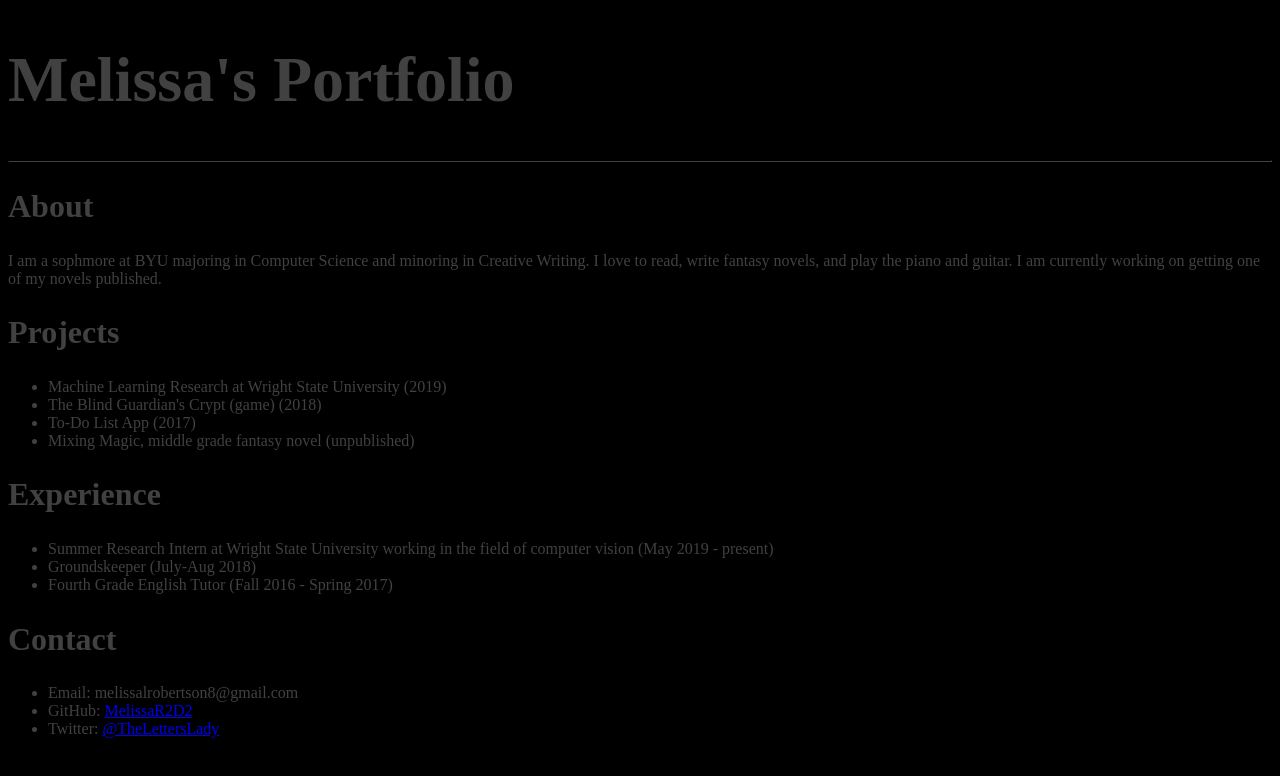
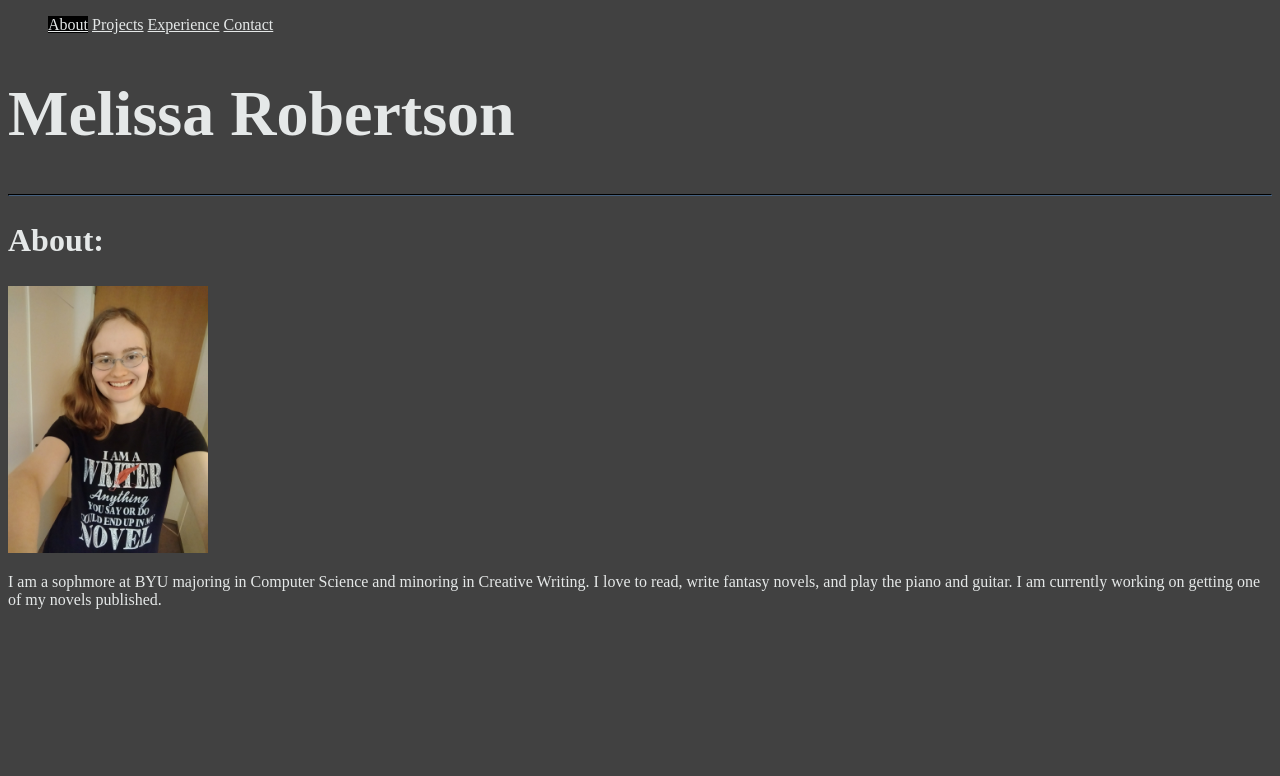
Before and after one commit to MelissaR2D2/CS260Fall2019, a plain HTML site: page portfolio/index.html in a window 1280 px wide. Drawn offline with Linux system fonts and the light colour scheme.

Commit message:
Stuff for HTML 3 activity

```diff
--- a/portfolio/index.html
+++ b/portfolio/index.html
@@ -2,32 +2,22 @@
 <html>
     <head>
         <title>Melissa's Portfolio</title>
-        <link rel='stylesheet' href='styles.css'/>
+        <link rel='stylesheet' href='portfolio.css'/>
     </head>
     <body>
-        <h1>Melissa's Portfolio</h1>
+        <nav>
+            <ul>
+                <li class='active'><a href='index.html'>About</a></li>
+                <li><a href='projects.html'>Projects</a></li>
+                <li><a href='experience.html'>Experience</a></li>
+                <li><a href='contact.html'>Contact</a></li>
+            </ul>
+        </nav>
+        <h1>Melissa Robertson</h1>
         <hr>
-        <h2>About</h2>
+        <h2>About:</h2>
+        <img src="portrait.jpg" width=200>
         <p>I am a sophmore at BYU majoring in Computer Science and minoring in Creative Writing.
         I love to read, write fantasy novels, and play the piano and guitar. I am currently working on getting one of my novels published.</p>
-        <h2>Projects</h2>
-        <ul>
-            <li>Machine Learning Research at Wright State University (2019)</li>
-            <li>The Blind Guardian's Crypt (game) (2018)</li>
-            <li>To-Do List App (2017)</li>
-            <li>Mixing Magic, middle grade fantasy novel (unpublished)</li>
-        </ul>
-        <h2>Experience</h2>
-        <ul>
-            <li>Summer Research Intern at Wright State University working in the field of computer vision (May 2019 - present)</li>
-            <li>Groundskeeper (July-Aug 2018)</li>
-            <li>Fourth Grade English Tutor (Fall 2016 - Spring 2017) </li>
-        </ul>
-        <h2>Contact</h2>
-        <ul>
-            <li>Email: melissalrobertson8@gmail.com</li>
-            <li>GitHub: <a href="https://github.com/MelissaR2D2">MelissaR2D2</a> </li>
-            <li>Twitter: <a href="https://twitter.com/TheLettersLady">@TheLettersLady</a></li>
-        </ul>
     </body>
 </html>
--- /dev/null
+++ b/portfolio/portfolio.css
@@ -0,0 +1,44 @@
+
+a {
+    color:#E5E8E8;
+}
+
+body {
+    color: #E5E8E8; /* Dark gray */
+    background-color: #414141;
+    font-size: 16px
+}
+
+h1 {
+    font-size: 4em;
+}
+
+h2 {
+    font-size: 2em;
+}
+
+hr {
+   background-color: #17202A;
+   border-color: #17202A;
+}
+
+nav li {
+  display: inline;
+  color: #E5E8E8;
+}
+
+.active {
+  background-color: #000000;
+}
+
+section {
+ display: flex;
+}
+
+aside {
+ flex: 1
+}
+
+article {
+ flex: 4
+}
--- a/portfolio/styles.css
+++ /dev/null
@@ -1,18 +0,0 @@
-body {
-    color: #414141; /* Dark gray */
-    background-color: #000000;
-    font-size: 16px
-}
-
-h1 {
-    font-size: 4em;
-}
-
-h2 {
-    font-size: 2em;
-}
-
-hr {
-   background-color: #414141;
-   border-color: #414141;
-}
```
Also changed, not shown: index.html (deleted, +0 -11 lines), portfolio/contact.html (added, +22 -0 lines), portfolio/experience.html (added, +23 -0 lines), portfolio/projects.html (added, +29 -0 lines), portfolio/portrait.jpg (added).
